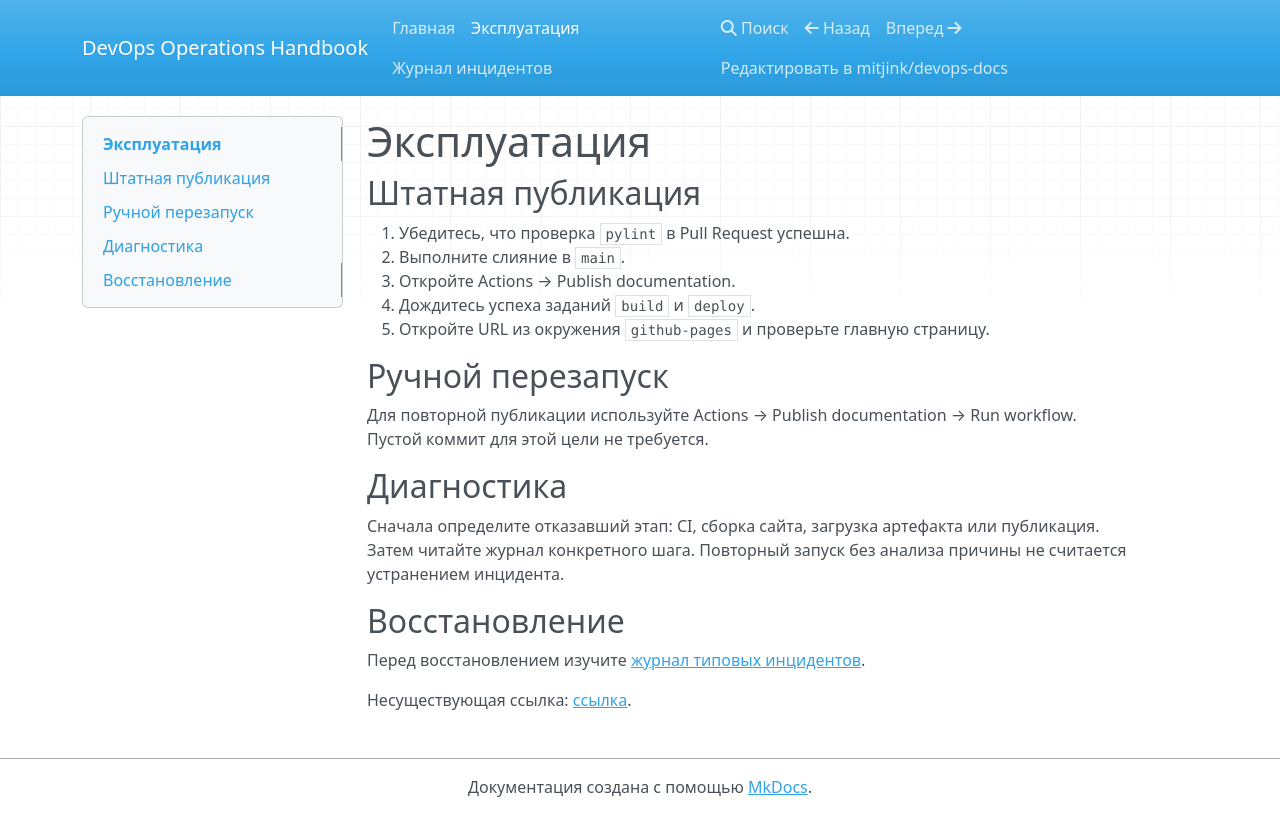
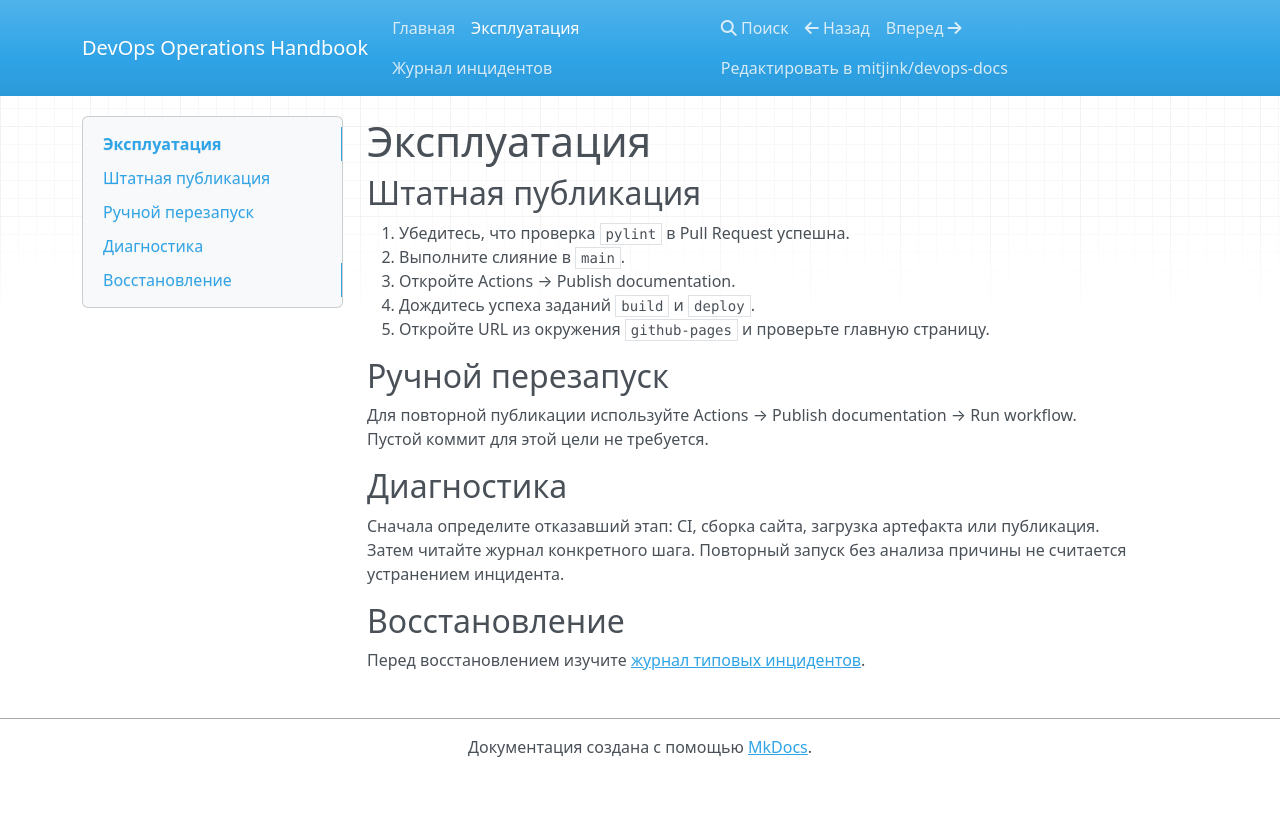
Before and after one commit to mitjink/devops-docs, an MkDocs documentation site: the page built from docs/runbook.md, in a window 1280 px wide. Shown: the top 836 px of the page. Built offline with MkDocs 1.6.1, drawn with Linux system fonts in a browser that asks for light colours; nearby versions of some CDN libraries.

Commit message:
delete missing link

```diff
--- a/docs/runbook.md
+++ b/docs/runbook.md
@@ -21,5 +21,3 @@
 ## Восстановление
 
 Перед восстановлением изучите [журнал типовых инцидентов](incidents.md).
-
-Несуществующая ссылка: [ссылка](missing-page.md).
```
